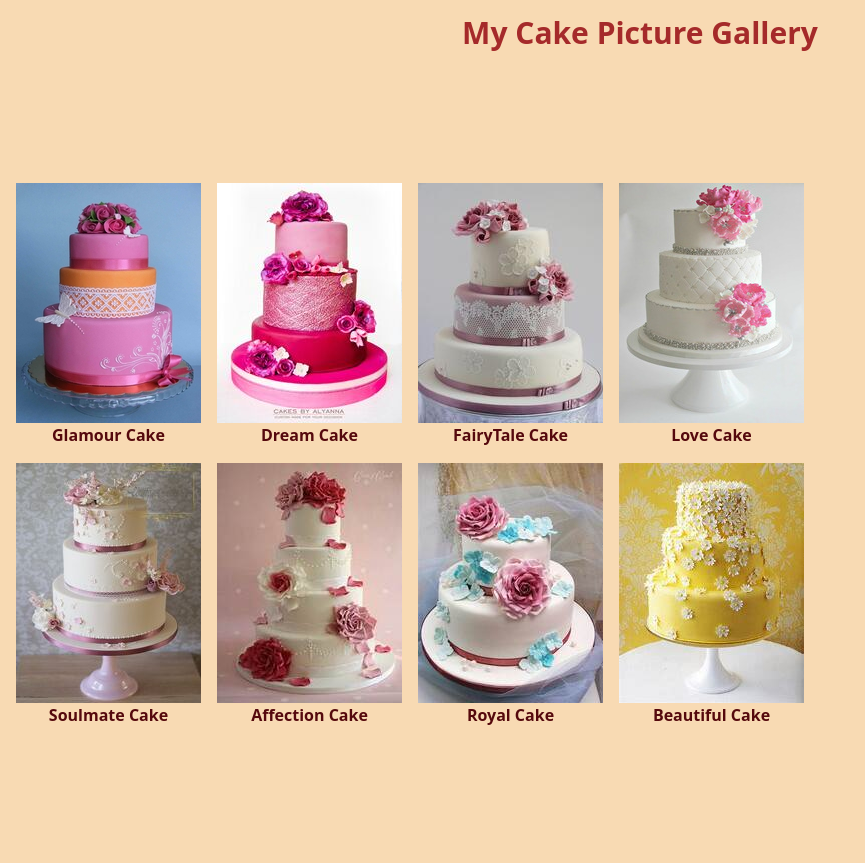
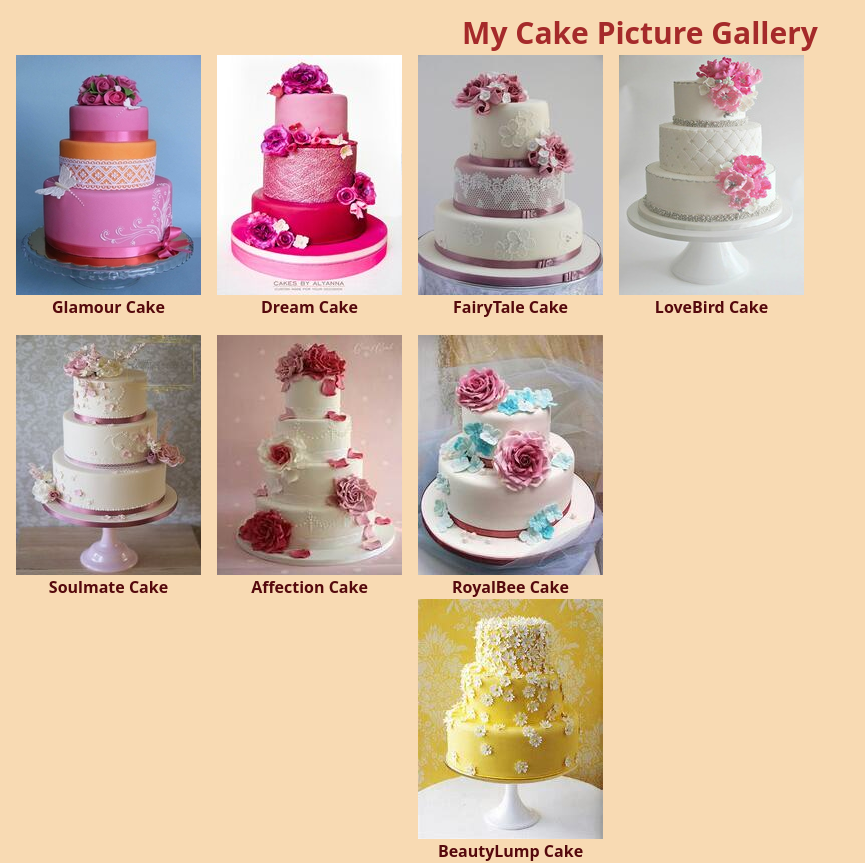
Before and after one commit to Temibobo/Image-Gallery, a plain HTML site: page index.html in a window 1280 px wide. Shown: the whole page, without its empty margins (0-865 px from the left). Drawn offline with nearby package versions, Linux system fonts and the light colour scheme.

```diff
--- a/index.html
+++ b/index.html
@@ -40,7 +40,7 @@
 
                     <div>
                         <img src="./Images/cake 4.jpg" alt="Cake">
-                        <p class="imagename" id="cake 4">Love Cake</p>
+                        <p class="imagename" id="cake 4">LoveBird Cake</p>
                     </div>
 
                     <div>
@@ -55,12 +55,11 @@
 
                     <div>
                         <img src="./Images/cake 7.jpg" alt="Cake">
-                        <p class="imagename" id="cake 7">Royal Cake</p>
-                    </div>
+                        <p class="imagename" id="cake 7">RoyalBee Cake
 
                     <div>
                         <img src="./Images/cake 8.jpg" alt="Cake">
-                        <p class="imagename" id="cake 8">Beautiful Cake</p>
+                        <p class="imagename" id="cake 8">BeautyLump Cake</p>
                     </div>
 
                 </div>
```
